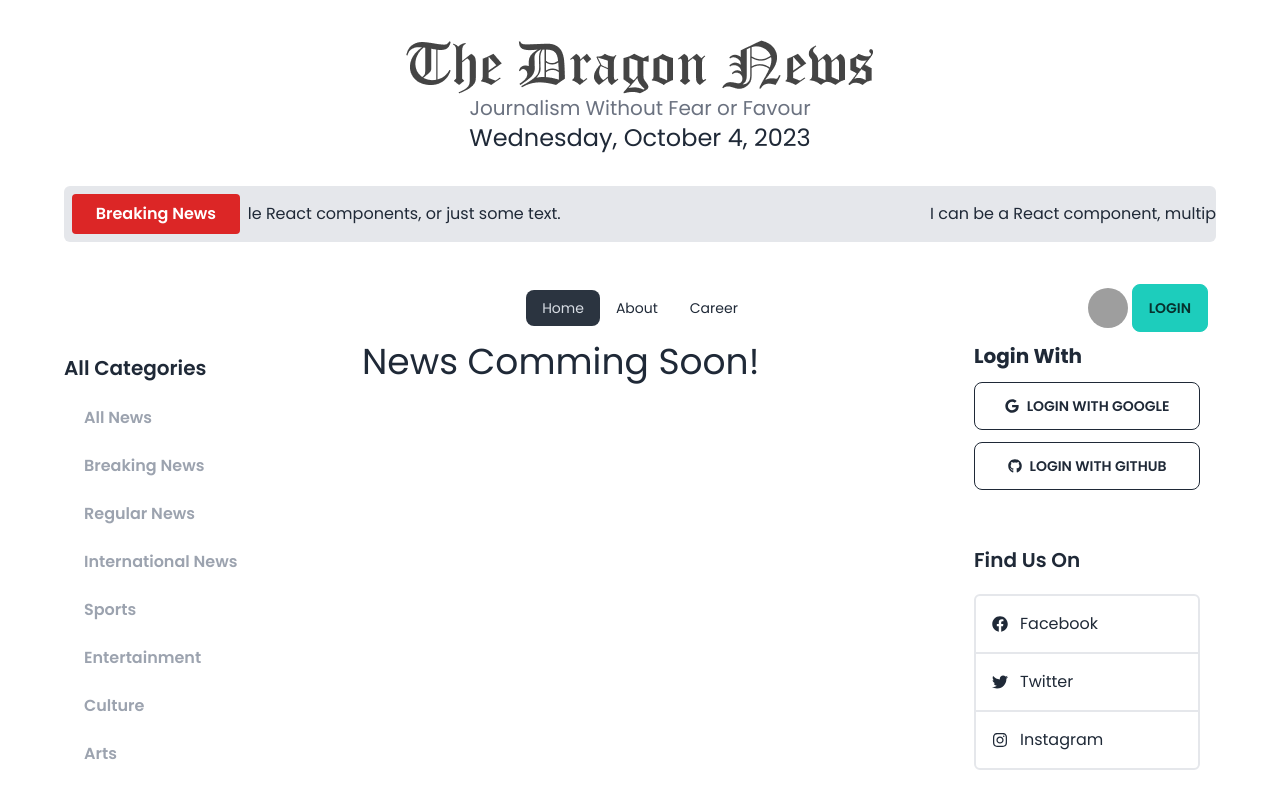
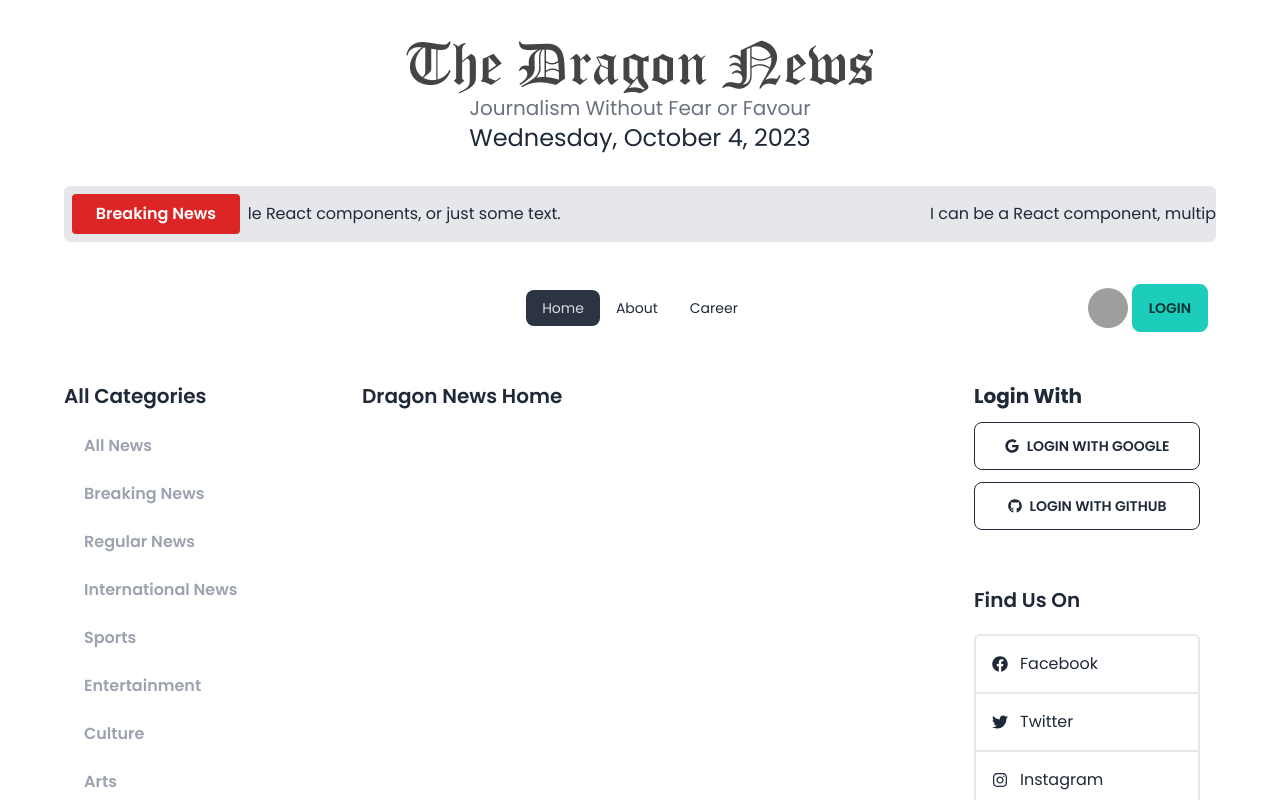
Before and after one commit to mehedi-h/react-module52-dragon-news, a React (Vite) app: page / in a window 1280 px wide. Shown: the top 800 px of the page. Built offline with nearby package versions, Linux system fonts and the light colour scheme; grey boxes are pictures that could not be loaded.

Commit message:
modified

```diff
--- a/src/pages/Shared/Home/BreakingNews/BreakingNews.jsx
+++ b/src/pages/Shared/Home/BreakingNews/BreakingNews.jsx
@@ -1,6 +1,8 @@
+import { useEffect, useState } from "react";
 import Marquee from "react-fast-marquee";
 
 const BreakingNews = () => {
+
   return (
     <div className="flex md:py-2 md:my-8 bg-gray-200 rounded-md">
       <button className="md:px-5 md:py-2 md:mx-2 bg-red-600 text-white rounded font-semibold w-1/6">Breaking News</button>
--- a/src/pages/Shared/Home/Home.jsx
+++ b/src/pages/Shared/Home/Home.jsx
@@ -1,3 +1,4 @@
+import { useEffect, useState } from "react";
 import Header from "../Header/Header";
 import LeftNav from "../LeftNav/LeftNav";
 import Navbar from "../Navbar/Navbar";
@@ -6,6 +7,15 @@ import BreakingNews from "./BreakingNews/BreakingNews";
 
 
 const Home = () => {
+
+    const [allNews, setAllNews] = useState([])
+
+    useEffect(() => {
+    fetch('news.json')
+    .then(res => res.json())
+    .then(data => setAllNews(data))
+    },[])
+
     return (
         <div>
             <Header></Header>
@@ -16,9 +26,14 @@ const Home = () => {
                 <div>
                     <LeftNav></LeftNav>
                 </div>
+
                 <div className="md:col-span-2">
-                    <h2 className="text-4xl">News Comming Soon!</h2>
+                    <h2 className="md:text-xl md:font-semibold">Dragon News Home</h2>
+                    {
+                        allNews.map(news => console.log(news))
+                    }
                 </div>
+
                 <div>
                     <RightNav></RightNav>
                 </div>
--- a/src/pages/Shared/LeftNav/LeftNav.jsx
+++ b/src/pages/Shared/LeftNav/LeftNav.jsx
@@ -15,7 +15,7 @@ const LeftNav = () => {
 
     return (
         <div>
-            <h2 className="md:py-3 md:text-xl md:font-semibold">All Categories</h2>
+            <h2 className="md:pb-3 md:text-xl md:font-semibold">All Categories</h2>
             {
                 categories.map(category =>
                     <Link
--- a/src/pages/Shared/Navbar/Navbar.jsx
+++ b/src/pages/Shared/Navbar/Navbar.jsx
@@ -16,7 +16,7 @@ const Navbar = () => {
     </>
   );
   return (
-    <div>
+    <div className="md:pb-10">
       <div className="navbar bg-base-100">
         <div className="navbar-start">
           <div className="dropdown">
```
